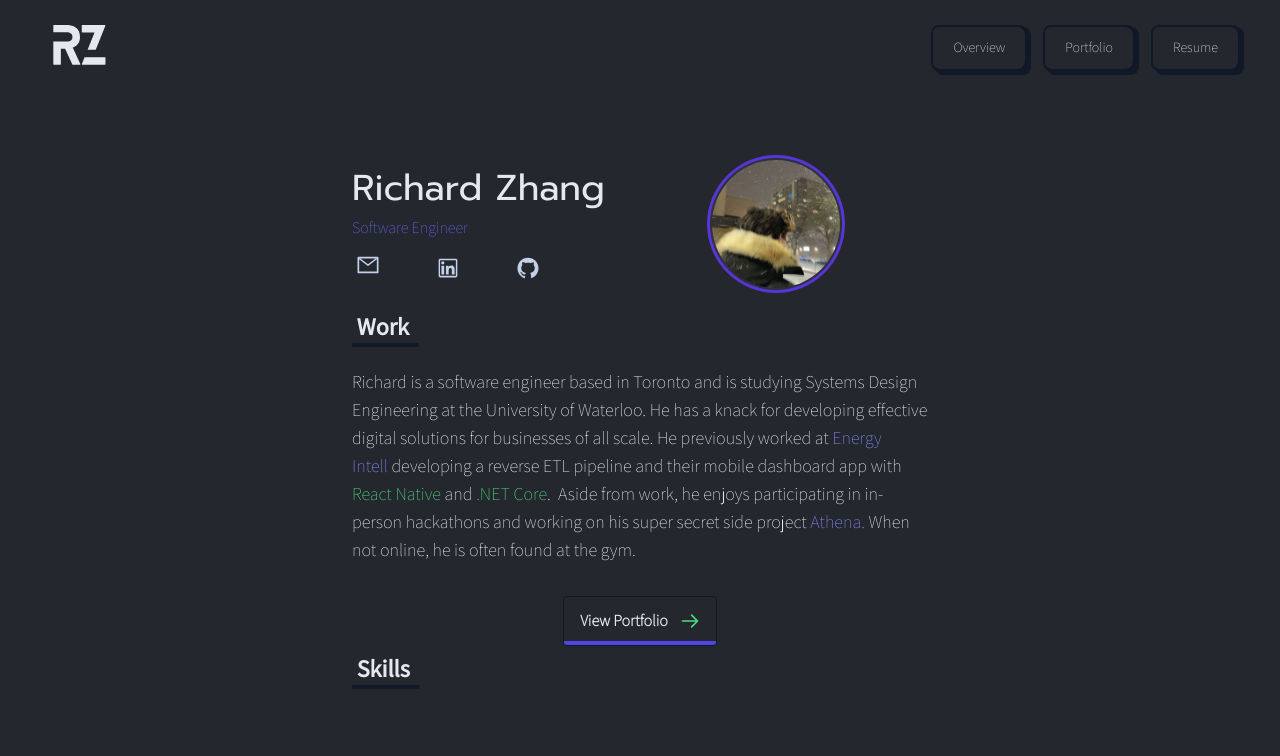
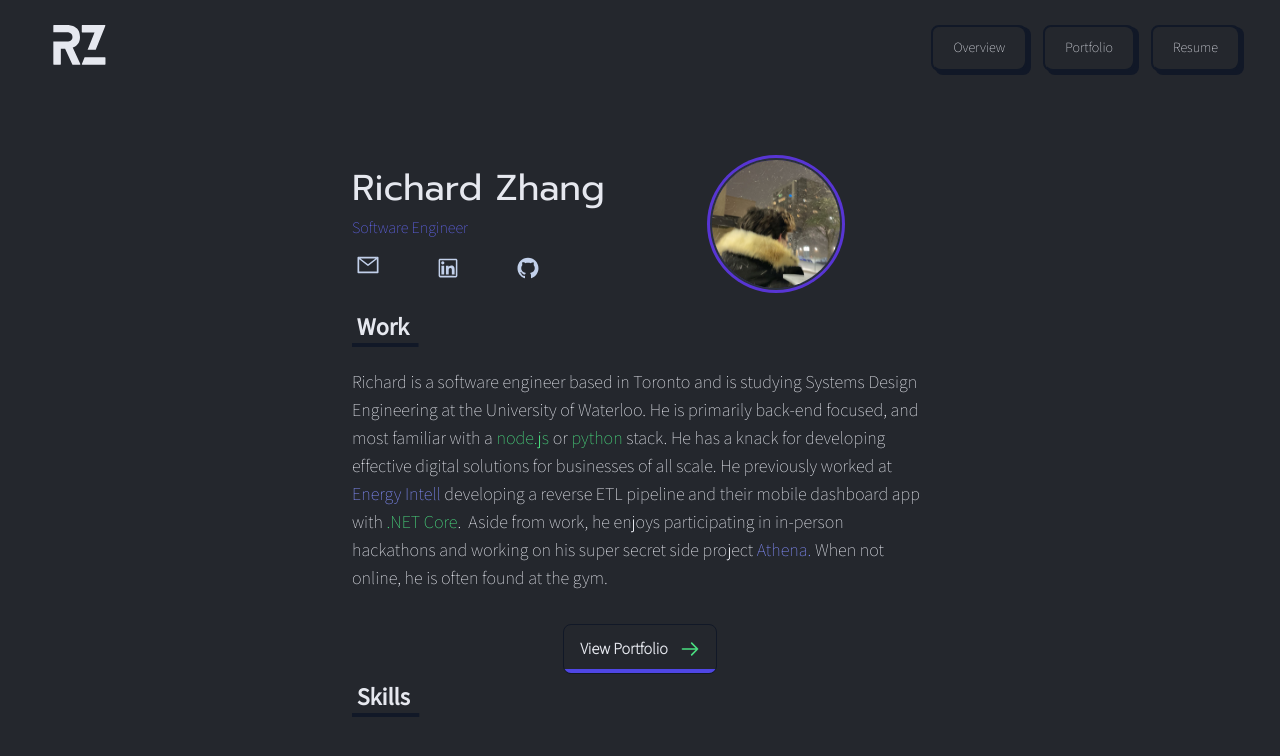
Before and after one commit to notzree/EvenBetterPersonalWebsite, a Next.js app: page / in a window 1280 px wide. Shown: the top 756 px of the page. Built offline with nearby package versions, Linux system fonts and the light colour scheme.

Commit message:
Changed bio

```diff
--- a/components/Hero.tsx
+++ b/components/Hero.tsx
@@ -125,7 +125,8 @@ export default function Hero() {
           <p className="text-primary md:w-[36rem] text-md md:text-lg mb-8 whitespace-normal break-words">
             Richard is a software engineer based in
             Toronto and is studying Systems Design Engineering at the University
-            of Waterloo. He has a knack for developing effective digital
+            of Waterloo. He is primarily back-end focused, and most familiar with a <span className="text-green-400">node.js</span> or <span className="text-green-400">python</span> stack.
+            He has a knack for developing effective digital
             solutions for businesses of all scale. He previously worked at{" "}
             <a
               href="https://www.energyintell.com/Home/"
@@ -136,8 +137,7 @@ export default function Hero() {
             Energy Intell
             </a>
             &nbsp;developing a reverse ETL pipeline and their mobile dashboard
-            app with <span className="text-green-400">React Native</span> and{" "}
-            <span className="text-green-400">.NET Core</span>.&nbsp; Aside from
+            app with <span className="text-green-400">.NET Core</span>.&nbsp; Aside from
             work, he enjoys participating in in-person hackathons and working on his
             super secret side project <a href = "https://github.com/aanxniee/athena"
             className="text-indigo-400" target="_blank" rel = "noreferrer">Athena. </a>
@@ -149,7 +149,7 @@ export default function Hero() {
             </Link> */}
             <Link
               href="/portfolio"
-              className="relative inline-flex items-center justify-start py-3 pl-4 pr-12 overflow-hidden font-semibold text-primary transition-all duration-150 ease-in-out rounded hover:pl-10 hover:pr-6 bg-neutr group  border border-gray-900"
+              className=" rounded-lg relative inline-flex items-center justify-start py-3 pl-4 pr-12 overflow-hidden font-semibold text-primary transition-all duration-150 ease-in-out  hover:pl-10 hover:pr-6 bg-neutr group  border border-gray-900"
             >
               <span className="absolute bottom-0 left-0 w-full h-1 transition-all duration-150 ease-in-out bg-indigo-600 group-hover:h-full"></span>
               <span className="absolute right-0 pr-4 duration-200 ease-out group-hover:translate-x-12">
@@ -184,7 +184,7 @@ export default function Hero() {
                   ></path>
                 </svg>
               </span>
-              <span className="relative w-full text-left transition-colors duration-200 ease-in-out group-hover:text-white">
+              <span className=" rounded-lg relative w-full text-left transition-colors duration-200 ease-in-out group-hover:text-white">
                 View Portfolio
               </span>
             </Link>
```
